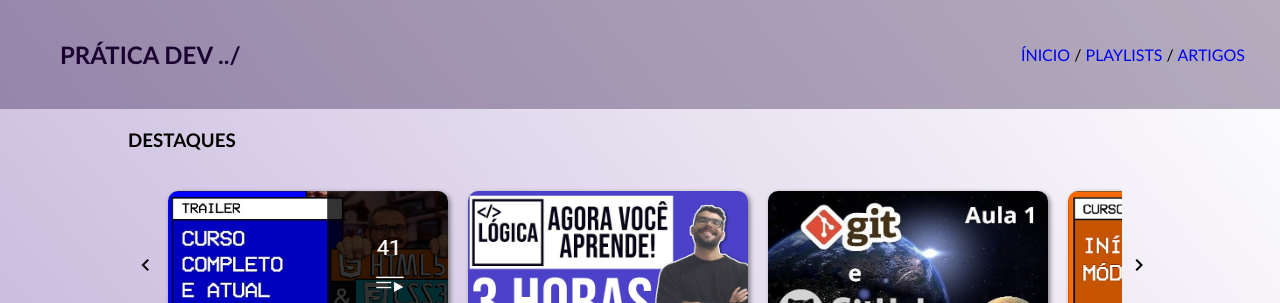
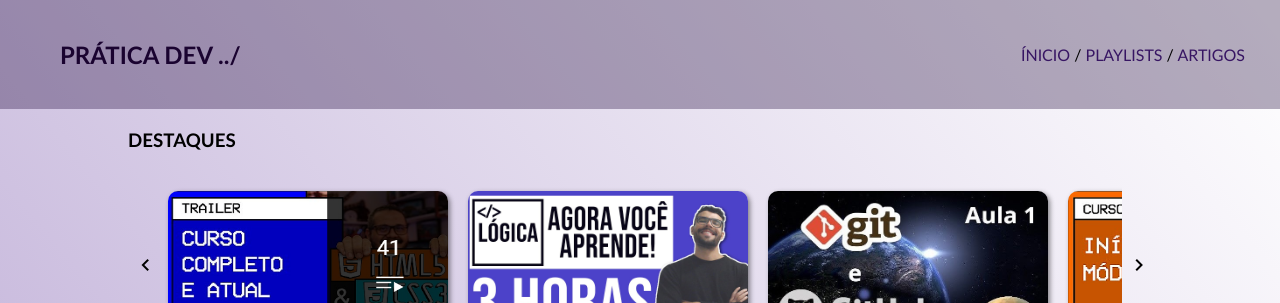
Before and after one commit to joenog/pratica-dev, a plain HTML site: page index.html in a window 1280 px wide. Shown: the top 303 px of the page. Drawn offline with nearby package versions, Linux system fonts and the light colour scheme.

Commit message:
Correcao cor links

```diff
--- a/css/index.css
+++ b/css/index.css
@@ -17,6 +17,10 @@ body {
 }
 
 /* LINKS CONFIG GERAL  */
+
+a {
+    color: #371563;
+}
 a:active {
     color: #230e3f;
 }
--- a/css/pages.css
+++ b/css/pages.css
@@ -1,5 +1,3 @@
-@charset "UTF-8";
-
 @charset "UTF-8";
 
 * {
@@ -19,6 +17,11 @@ body {
 }
 
 /* LINKS CONFIG GERAL  */
+
+a {
+    color: #371563;
+}
+
 a:active {
     color: #230e3f;
 }
```
